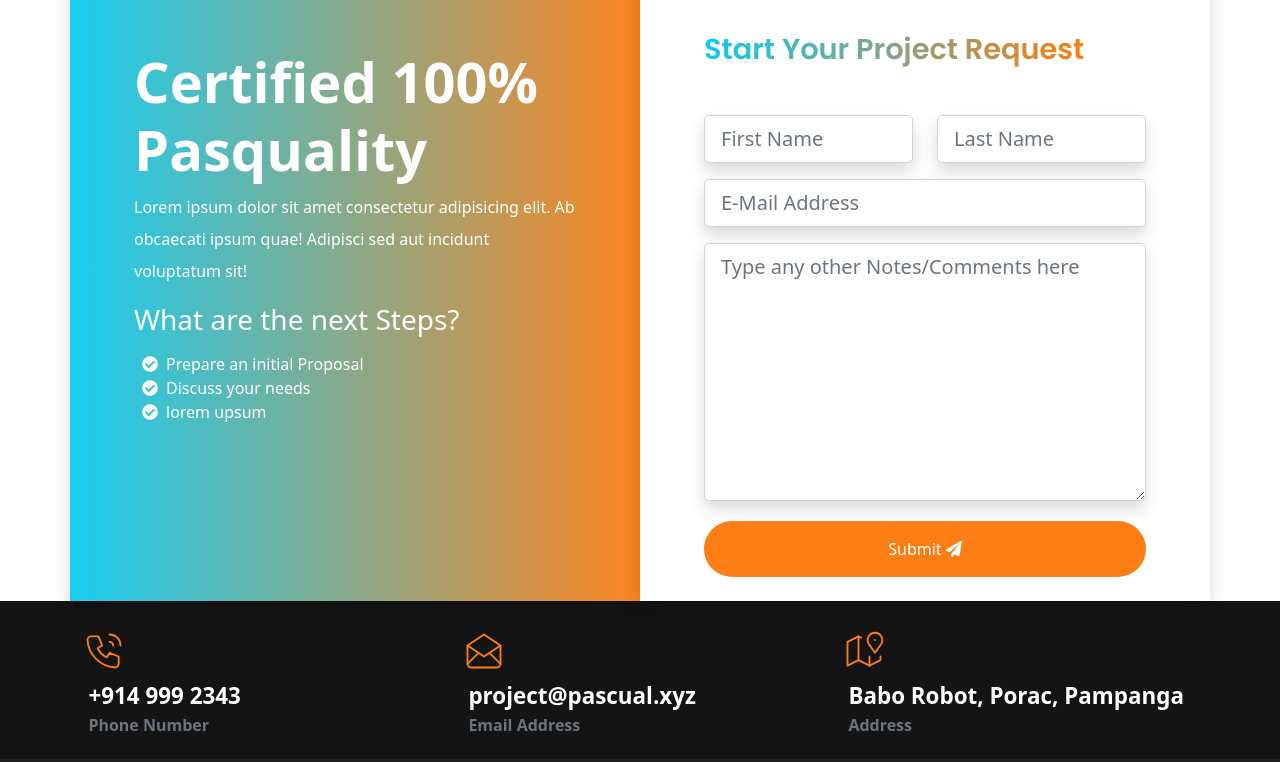
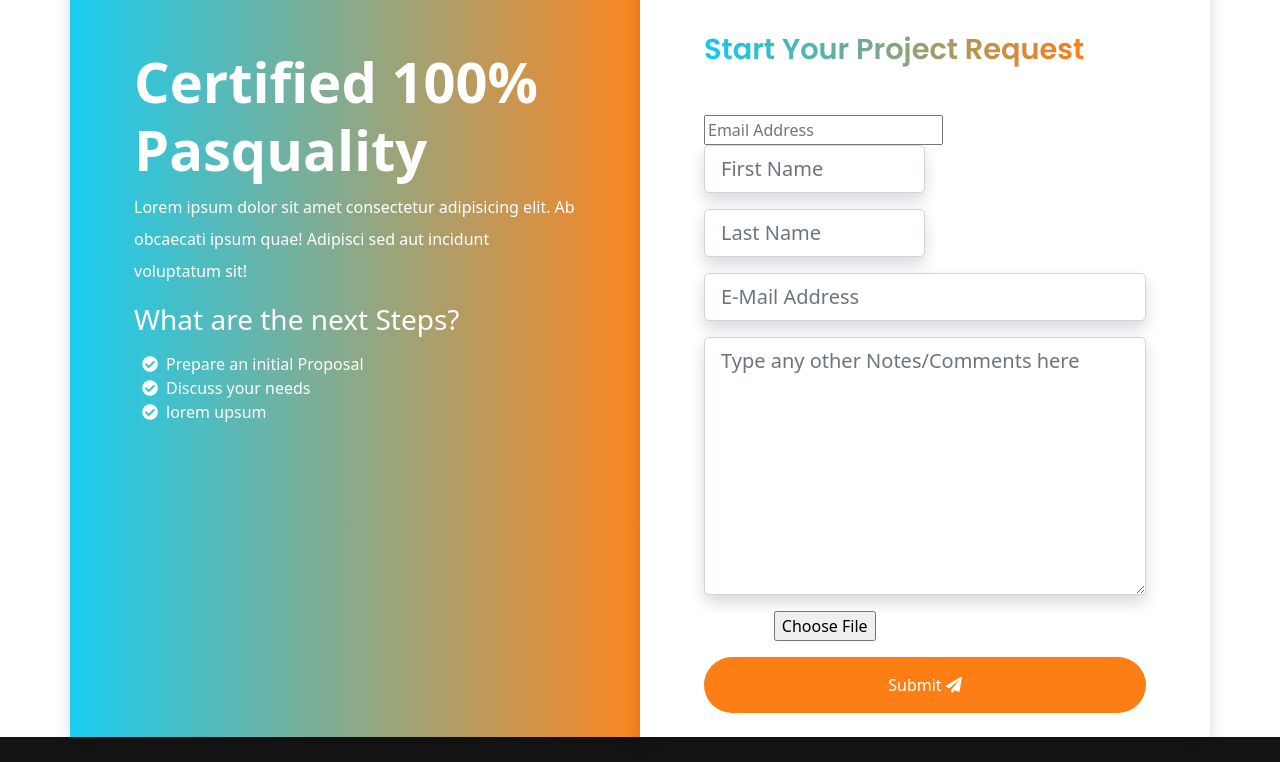
Before and after one commit to pjpatrick/_Learn-Bootstrap, a website: page index.html in a window 1280 px wide. Shown: the part 6590-7352 px from the top of the page. Drawn offline with Linux system fonts and the light colour scheme.

Commit message:
Update index.html

```diff
--- a/index.html
+++ b/index.html
@@ -412,7 +412,7 @@
                 </div>
               </div>
             </div>
-          <!--ACCORDION ITEM 4 shadow mb-3-->
+          <!--ACCORDION ITEM 4-->
             <div class="accordion-item shadow mb-3">
               <h2 class="accordion-header" id="headingFour">
                 <button class="accordion-button collapsed" type="button" data-bs-toggle="collapse" data-bs-target="#collapseThree" aria-expanded="false" aria-controls="collapseThree">
@@ -584,7 +584,10 @@
         <div class="col-12 col-lg-6 bg-white shadow p-3">
           <div class="form w-100 pb-2">
             <h4 class="display-3--title mb-5 text-capitalize">start your project request</h4>
-            <form action="#" class="row">
+            <form action="https://formsubmit.co/xxj91588@eoopy.com" method="POST">
+              <input type="hidden" name="_subject" value="New Emailed Form">
+              <input type="email" name="email" placeholder="Email Address" required="">
+              <input type="hidden" name="_next" value="https://pjpatrick.github.io/Seo-Na/thankyou.html">
               <div class="col-lg-6 mb-3">
                 <input type="text" placeholder="First Name" id="inputFirstName" class="shadow form-control form-control-lg">
               </div>
@@ -597,6 +600,12 @@
               <div class="mb-3">
                 <textarea name="text" placeholder="Type any other Notes/Comments here" id="Messages"  rows="8" class="shadow form-control form-control-lg"></textarea>
               </div>
+              <div class="mb-3">
+                <label>
+                    Your file:
+                    <input type="file" name="upload">
+                  </label>
+            </div>
               <div class="text-center d-grid mt-1">
                 <button type="button" class="btn btn-primary rounded-pill pt-3 pb-3 text-white">
                   Submit
```
